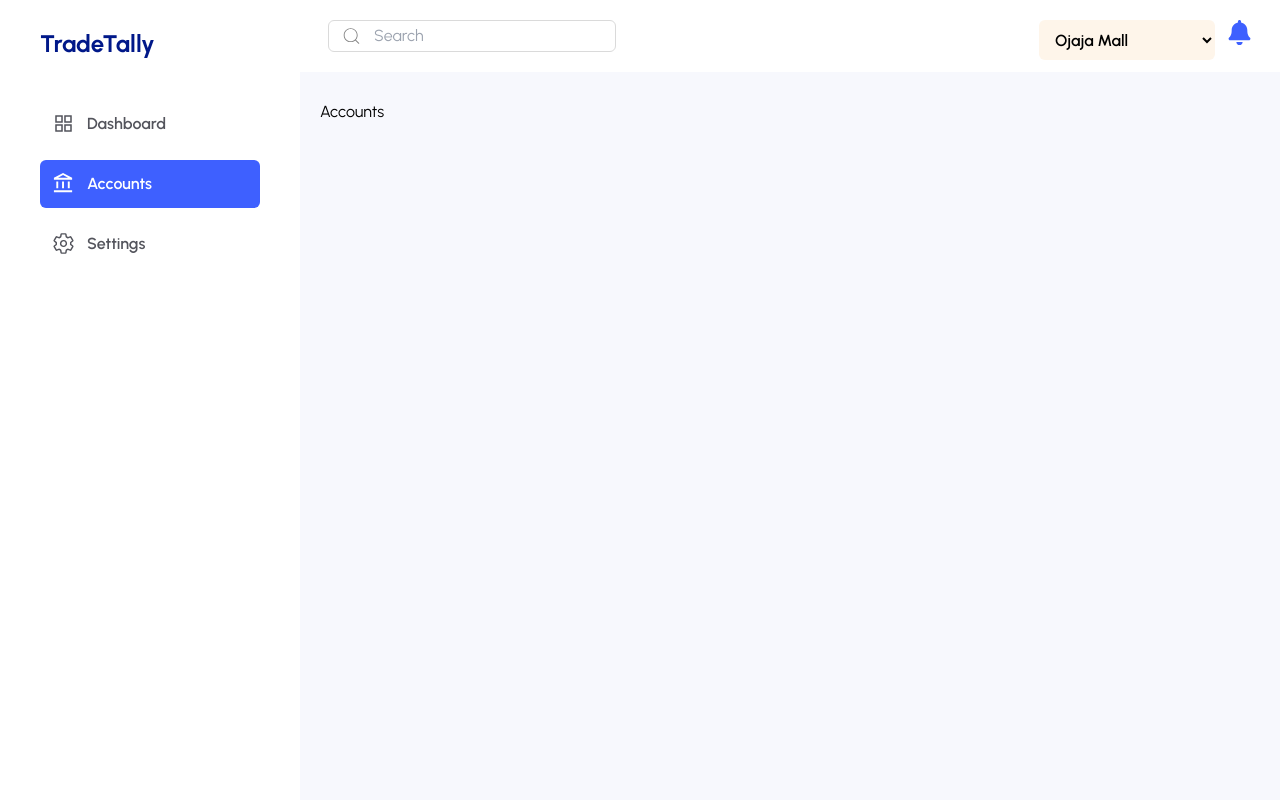
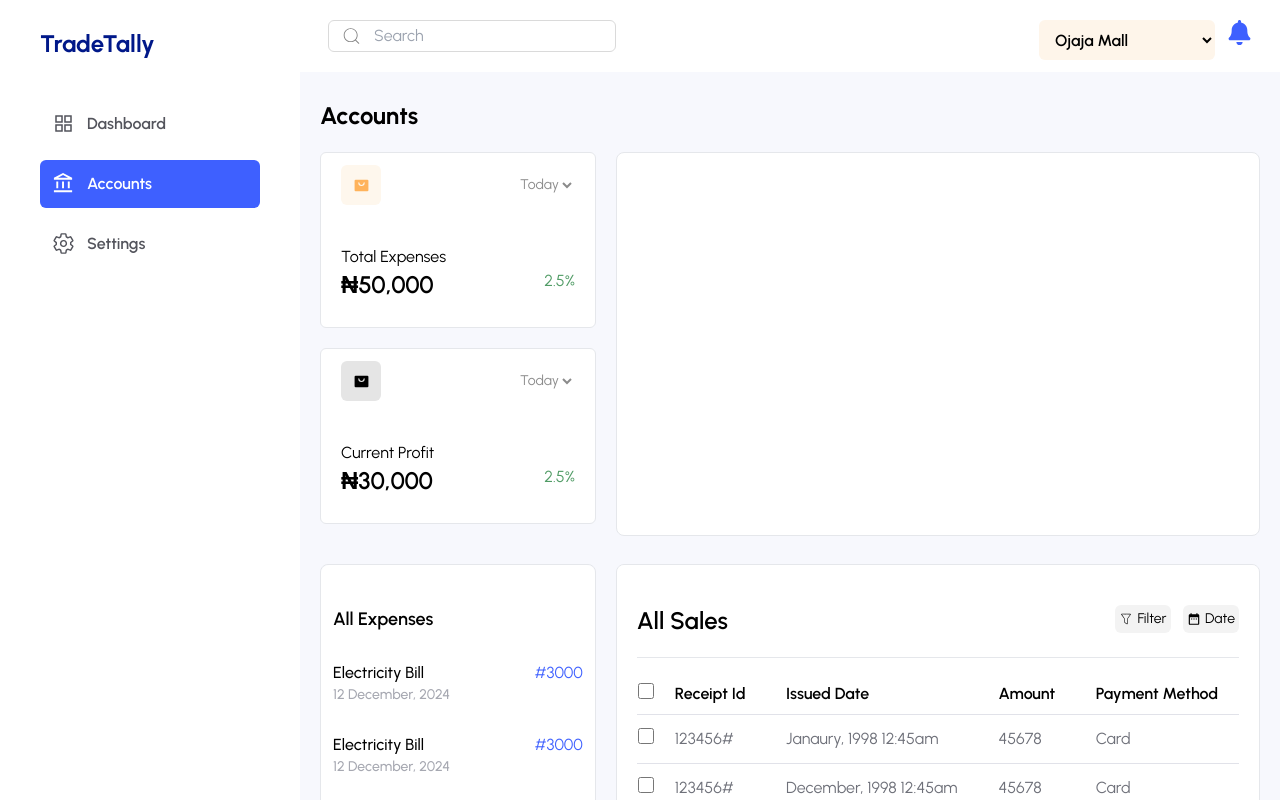
Before and after one commit to HamidTech360/class-project, a React (Vite) app: page /accounts in a window 1280 px wide. Built offline with nearby package versions, Linux system fonts and the light colour scheme.

Commit message:
adding the account page

```diff
--- a/src/components/appTable/index.tsx
+++ b/src/components/appTable/index.tsx
@@ -1,4 +1,8 @@
-const AppTable = ({tableHeader}:any) => {
+import { CiFilter } from "react-icons/ci";
+import { MdDateRange } from "react-icons/md";
+
+
+const AppTable = ({tableHeader, tableTitle}:any) => {
     const entries:any= []
     tableHeader.forEach((element:any) => {
         entries.push(element.key)
@@ -84,6 +88,20 @@ const AppTable = ({tableHeader}:any) => {
         }
     ]
     return (
+        <div>
+            <div className="flex py-5 mb-4 border-b">
+                <div className="text-2xl font-semibold">{tableTitle}</div>
+                <div className="flex-1 flex justify-end">
+                    <div className="w-14 h-7 mr-3 text-sm rounded-md justify-center flex items-center bg-[#F3F3F3]">
+                        <CiFilter className="mr-1" />
+                        Filter
+                    </div>
+                    <div className="w-14 h-7 flex items-center bg-[#F3F3F3] text-sm rounded-md justify-center">
+                        <MdDateRange className="mr-1" />
+                        Date
+                    </div>
+                </div>
+            </div>
             <table className="w-full mb-10" >
                 <thead>
                     <tr>
@@ -107,6 +125,7 @@ const AppTable = ({tableHeader}:any) => {
                     }
                 </tbody>
             </table>
+        </div>
      );
 }
 
--- /dev/null
+++ b/src/components/flatList/index.tsx
@@ -0,0 +1,27 @@
+import styles from '../../screens/dashboard/dashboard.module.scss'
+
+const FlatList = ({listTitle}:any) => {
+    return (
+        <div className={`bg-white h-[500px] py-10 px-5 xl:px-3  rounded-lg overflow-y-scroll ${styles.tableContainer}`}>
+
+            <div className="text-lg font-semibold">{listTitle}</div>
+
+            <div className='mt-7'>
+                {
+                    [1,1,1,1,1,1,1,1,].map((item)=>
+                    <div className="flex mb-7">
+                        <div className="max-w-32 font-medium">
+                            Electricity Bill
+                            <div className="text-sm text-[#A6A8B1]">12 December, 2024</div>
+                        </div>
+                        <div className="flex-1 flex justify-end text-[#3E60FF] items-baseline "> #3000 </div>
+                    </div>
+                    )
+                }
+            </div>
+
+        </div>
+     );
+}
+
+export default FlatList;
--- a/src/components/infoCard/index.tsx
+++ b/src/components/infoCard/index.tsx
@@ -1,6 +1,6 @@
 const InfoCard = ({tagColor, iconColor, Icon, label, value, percentageValue}:any) => {
     return (
-        <div className="bg-white rounded-md h-44 py-3 px-5">
+        <div className="bg-white border rounded-md h-44 py-3 px-5">
            <div className="flex">
                 <div
                     style={{backgroundColor:tagColor}}
--- a/src/routes/index.tsx
+++ b/src/routes/index.tsx
@@ -1,6 +1,7 @@
 import { createBrowserRouter } from 'react-router-dom'
 import AppLayout from '../layout/appLayout'
 import Dashboard from '../screens/dashboard'
+import Accounts from '../screens/accounts'
 
 
 const AllRoutes = createBrowserRouter([
@@ -16,7 +17,7 @@ const AllRoutes = createBrowserRouter([
       },
       {
         path: 'accounts',
-        element: <h1>Accounts</h1>,
+        element: <Accounts/>,
       },
       {
         path: 'settings',
--- /dev/null
+++ b/src/screens/accounts/index.tsx
@@ -0,0 +1,69 @@
+import InfoCard from "../../components/infoCard";
+import { PiShoppingBagFill } from "react-icons/pi";
+import { addDelimiterToNumber } from "../../utils";
+import FlatList from "../../components/flatList";
+import AppTable from "../../components/appTable";
+import styles from '../dashboard/dashboard.module.scss'
+
+const Accounts = () => {
+
+    const tableHeader = [
+        {label:'Receipt Id', key:'receiptId'},
+        {label:'Issued Date', key:'date'},
+        {label:'Amount',  key:'amount'},
+        {label:'Payment Method', key:'paymentMethod'},
+
+    ]
+
+    return (
+        <div>
+            <div className="font-bold text-2xl mb-5">Accounts</div>
+            <div className="flex">
+                <div className="w-[30%] mr-5">
+                    <div className="mb-5">
+                    <InfoCard
+                        tagColor="#fef7ed"
+                        Icon={PiShoppingBagFill}
+                        iconColor="#FFB35B"
+                        label="Total Expenses"
+                        value={`₦${addDelimiterToNumber(50000)}`}
+                        percentageValue={2.5}
+                    />
+                    </div>
+
+                    <div>
+                    <InfoCard
+                        tagColor="#e5e5e5"
+                        Icon={PiShoppingBagFill}
+                        iconColor="#000000"
+                        label="Current Profit"
+                        value={`₦${addDelimiterToNumber(30000)}`}
+                        percentageValue={2.5}
+                    />
+                    </div>
+                </div>
+                <div className="bg-white border rounded-lg w-[70%] h-96">
+
+                </div>
+            </div>
+
+
+            <div className="xl:flex">
+                <div className="xl:w-[30%] rounded-lg mt-7 xl:mr-5 border">
+                    <FlatList
+                        listTitle="All Expenses"
+                    />
+                </div>
+
+                <div className={`h-[500px] border  xl:w-[70%] overflow-x-scroll py-5 px-5 rounded-lg bg-white mt-7 overflow-y-scroll ${styles.tableContainer}`}>
+                    <AppTable
+                        tableHeader={tableHeader}
+                        tableTitle="All Sales"
+                    />
+                </div>
+            </div>
+        </div>
+     );
+}
+
+export default Accounts;
--- a/src/screens/dashboard/index.tsx
+++ b/src/screens/dashboard/index.tsx
@@ -1,17 +1,19 @@
-// import { useMarketWrapper } from "../../store";
+//import { useMarketWrapper } from "../../store";
 import InfoCard from "../../components/infoCard";
 import { PiShoppingBagFill } from "react-icons/pi";
 import { addDelimiterToNumber } from "../../utils";
 import AppTable from "../../components/appTable";
+import FlatList from "../../components/flatList";
 import styles from './dashboard.module.scss'
-import { CiFilter } from "react-icons/ci";
-import { MdDateRange } from "react-icons/md";
+
 
 const Dashboard = () => {
 
-    // const {updateExpenses, markets} = useMarketWrapper((state)=>({
+    // const {setSelectedMarket, selectedMarket} = useMarketWrapper((state)=>({
     //     updateExpenses: state.updateExpenses,
-    //     markets: state.markets
+    //     markets: state.markets,
+    //     selectedMarket: state.selectedMarket,
+    //     setSelectedMarket: state.setSelectedMarket
     // }))
 
 
@@ -23,10 +25,14 @@ const Dashboard = () => {
 
     ]
 
+    // function doS (){
+    //     setSelectedMarket()
+    // }
 
 
     return (
         <div>
+
             <div className="grid md:grid-cols-1 lg:grid-cols-2 xl:grid-cols-4 gap-x-5 gap-y-3">
                 <InfoCard
                     tagColor="#edf0fe"
@@ -34,7 +40,7 @@ const Dashboard = () => {
                     iconColor="#3E60FF"
                     label="Total Income"
                     value={`₦${addDelimiterToNumber(400000)}`}
-                    percentageValue={2.5}
+                    percentageValue={-5.5}
                 />
                 <InfoCard
                     tagColor="#fef7ed"
@@ -62,24 +68,19 @@ const Dashboard = () => {
                 />
             </div>
 
-            <div className={`h-[500px] overflow-x-scroll py-5 px-5 rounded-md bg-white mt-7 overflow-y-scroll ${styles.tableContainer}`}>
-                <div className="flex py-5 mb-4 border-b">
-                    <div className="text-2xl font-semibold">Recent</div>
-                    <div className="flex-1 flex justify-end">
-                        <div className="w-14 h-7 mr-3 text-sm rounded-md justify-center flex items-center bg-[#F3F3F3]">
-                            <CiFilter className="mr-1" />
-                            Filter
-                        </div>
-                        <div className="w-14 h-7 flex items-center bg-[#F3F3F3] text-sm rounded-md justify-center">
-                            <MdDateRange className="mr-1" />
-                            Date
-                        </div>
-                    </div>
+            <div className="xl:flex ">
+                <div className={`h-[500px] border  xl:mr-5 xl:w-[70%] overflow-x-scroll py-5 px-5 rounded-lg bg-white mt-7 overflow-y-scroll ${styles.tableContainer}`}>
+                    <AppTable
+                        tableHeader={tableHeader}
+                        tableTitle="Recent"
+                    />
                 </div>
-                <AppTable
-                    tableHeader={tableHeader}
 
-                />
+                <div className="xl:w-[30%] rounded-lg border mt-7">
+                    <FlatList
+                        listTitle="Recent Expenses"
+                    />
+                </div>
             </div>
         </div>
      );
--- a/src/store/market/index.tsx
+++ b/src/store/market/index.tsx
@@ -1,6 +1,7 @@
 import { StateCreator } from "zustand";
 
 const marketSlice: StateCreator<any>= (set) => ({
+    selectedMarket:null,
     markets:[
         {
             marketId:1,
@@ -9,6 +10,11 @@ const marketSlice: StateCreator<any>= (set) => ({
             sales:[]
         }
     ],
+    setSelectedMarket:()=>{
+        set((state:any)=>{
+            return {selectedMarket:'Latest!!!'}
+        })
+    },
     updateExpenses: ()=>{
         set((state:any)=>{
             const newId = state.markets.lenght - 1
```
Lines whose indentation alone changed are shown as unchanged.
